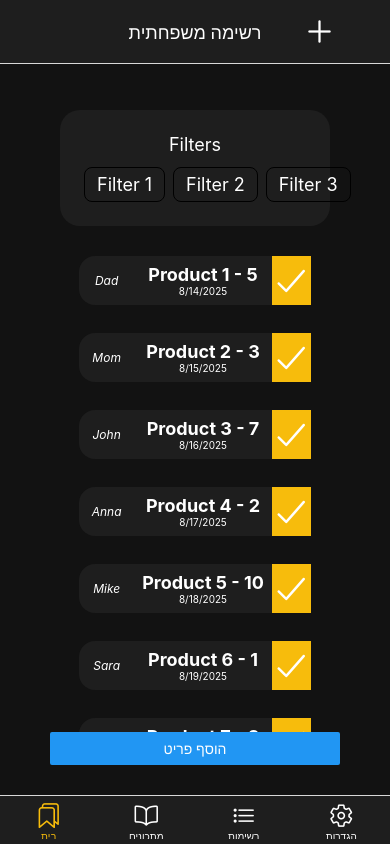
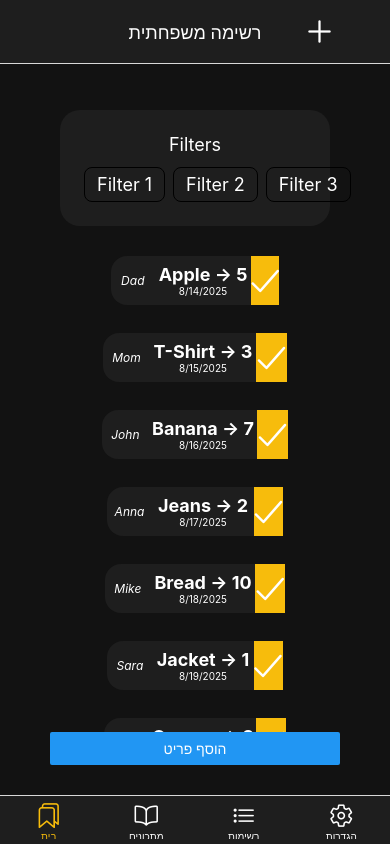
Before and after one commit to tomerkmor/FamilyCart1, a React Native app: screen /Home in a window 390 px wide. Built offline with nearby package versions, Linux system fonts and the light colour scheme.

Commit message:
Updated work changes

```diff
--- a/App.js
+++ b/App.js
@@ -15,6 +15,7 @@ import ManageProduct from "./Components/ManageProduct";
 
 import { Themes } from "./constants/styles";
 import IconButton from "./Components/UI/IconButton";
+import ProductsContextProvider from "./store/products-context";
 
 export const ThemeContext = createContext();
 
@@ -120,7 +121,9 @@ function AppOverviewTabs() {
 export default function App() {
   return (
     <ThemeProvider>
-      <ThemedApp />
+      <ProductsContextProvider>
+        <ThemedApp />
+      </ProductsContextProvider>
     </ThemeProvider>
   );
 }
--- a/Components/ManageProduct.js
+++ b/Components/ManageProduct.js
@@ -1,5 +1,5 @@
 import { StyleSheet, Text, View } from "react-native";
-import { useContext, useLayoutEffect } from "react";
+import { useContext, useLayoutEffect, useState } from "react";
 import { ThemeContext } from "../App";
 
 import Button from "./UI/Button";
@@ -11,10 +11,9 @@ import ProductForm from "./ProductForm";
 import ProductFormButtons from "./ProductFormButtons";
 function ManageProduct({ route, navigation }) {
   const { theme } = useContext(ThemeContext);
-  const editedProductId = route.params?.id;
-  const isEditing = !!editedProductId;
-  const productData = route.params ?? {};
-  console.log(isEditing, "product id = ", editedProductId);
+  //const editedProductId = route.params?.id;
+  const [productData, setProductData] = useState(route.params ?? {});
+  const isEditing = !!productData?.id;
 
   useLayoutEffect(() => {
     navigation.setOptions({
@@ -36,8 +35,11 @@ function ManageProduct({ route, navigation }) {
     <ThemedView
       style={[styles.container, { backgroundColor: theme.headerBackground }]}
     >
-      {isEditing && <Text>hi</Text>}
-      <ProductForm isEditing={isEditing} productData={productData} />
+      <ProductForm
+        isEditing={isEditing}
+        productData={productData}
+        setProductData={setProductData}
+      />
       <ProductFormButtons isEditing={isEditing} productData={productData} />
     </ThemedView>
   );
@@ -47,7 +49,7 @@ export default ManageProduct;
 
 const styles = StyleSheet.create({
   container: {
-    flex: 1,
+    flex: 5,
     alignItems: "center",
     justifyContent: "center",
     padding: 24,
--- a/Components/Product.js
+++ b/Components/Product.js
@@ -8,8 +8,6 @@ import AddItemButton from "./CheckButton";
 function Product({ productData }) {
   const navigation = useNavigation();
   const { theme } = useContext(ThemeContext);
-  console.log("test -", productData);
-  if (!productData) return <Text>There's no data.</Text>;
 
   const productPressHandler = () => {
     navigation.navigate("ManageProduct", productData);
@@ -30,7 +28,7 @@ function Product({ productData }) {
 
         <View style={styles.centerContainer}>
           <ThemedText style={styles.product}>
-            {productData.product} - {productData.quantity}
+            {productData.product} {"->"} {productData.quantity}
           </ThemedText>
 
           <ThemedText style={styles.date}>
@@ -57,7 +55,7 @@ const styles = StyleSheet.create({
     flexDirection: "row",
     marginVertical: 14,
     borderRadius: 16,
-    width: "80%",
+
     alignSelf: "center",
   },
   leftContainer: {
--- a/Components/ProductFormButtons.js
+++ b/Components/ProductFormButtons.js
@@ -1,4 +1,4 @@
-import { StyleSheet, Text, View } from "react-native";
+import { Alert, StyleSheet, Text, View } from "react-native";
 import { useNavigation } from "@react-navigation/native";
 import { useState } from "react";
 
@@ -8,26 +8,49 @@ import Button from "./UI/Button";
 import IconButton from "./UI/IconButton";
 import { useContext } from "react";
 import { ThemeContext } from "../App";
+import { ProductsContext } from "../store/products-context";
 
-function ProductFormButtons({ isEditing, route }) {
+function ProductFormButtons({ isEditing, productData }) {
   const navigation = useNavigation();
   const { theme } = useContext(ThemeContext);
-  const [productData, setProductData] = useState({});
+  const productsCtx = useContext(ProductsContext);
+  //const [productData, setProductData] = useState({});
 
+  const validateData = () => {
+    const productNameIsValid = (productData.product || "").trim().length > 0;
+    const quantityIsValid =
+      !isNaN(productData.quantity) && Number(productData.quantity) > 0;
+    const emergencyIsValid = (productData.emergency || "").trim().length > 0;
+
+    if (!(productNameIsValid && quantityIsValid && emergencyIsValid)) {
+      Alert.alert("Some data is empty.", "Please fill everything.");
+      return 0;
+    }
+    return 1;
+  };
   const confirmProductHandler = () => {
-    navigation.navigate("HomePage");
-  };
-  const cancelProductHandler = () => {
-    navigation.navigate("HomePage");
-  };
-  const updateProductHandler = () => {
-    navigation.navigate("HomePage");
-  };
-  const deleteProductHandler = () => {
-    navigation.navigate("HomePage");
+    if (!validateData()) return;
+
+    productsCtx.addProduct(productData);
+    navigation.goBack();
   };
 
-  function clearProductData() {}
+  const cancelProductHandler = () => {
+    navigation.goBack();
+  };
+
+  const updateProductHandler = () => {
+    if (!validateData()) return;
+
+    productsCtx.updateProduct(productData);
+    navigation.goBack();
+  };
+
+  const deleteProductHandler = () => {
+    productsCtx.deleteProduct(productData);
+    navigation.goBack();
+  };
+
   return (
     <View style={styles.container}>
       <View style={styles.buttonsContainer}>
@@ -86,7 +109,7 @@ const styles = StyleSheet.create({
   deleteContainer: {
     flex: 1,
     alignItems: "center",
-
+    marginTop: 20,
     borderTopWidth: 4,
   },
 });
--- a/Components/ProductsList.js
+++ b/Components/ProductsList.js
@@ -1,14 +1,24 @@
 import { FlatList, StyleSheet, Text, View } from "react-native";
 import Product from "./Product";
+import { useContext } from "react";
+import { ProductsContext } from "../store/products-context";
 
-function ProductsList({ productsList }) {
-  return (
-    <FlatList
-      data={productsList}
-      renderItem={({ item }) => <Product productData={item} />}
-      keyExtractor={(item) => item.id}
-    />
-  );
+function ProductsList() {
+  const productsCtx = useContext(ProductsContext);
+
+  let content = <Text style={styles.noDataText}>There's no data.</Text>;
+  if (productsCtx.products.length > 0) {
+    content = (
+      <FlatList
+        data={productsCtx.products}
+        renderItem={({ item }) => <Product productData={item} />}
+        keyExtractor={(item) => item.id}
+        showsVerticalScrollIndicator={false}
+      />
+    );
+  }
+
+  return content;
 }
 
 export default ProductsList;
@@ -20,4 +30,9 @@ const styles = StyleSheet.create({
   list: {
     paddingVertical: 8,
   },
+  noDataText: {
+    color: "red",
+    fontSize: 16,
+    textAlign: "center",
+  },
 });
--- a/Screens/HomeScreen.js
+++ b/Screens/HomeScreen.js
@@ -12,71 +12,71 @@ import HomeHeader from "../Components/HomeHeader";
 const DUMMY_DATA = [
   {
     id: 1,
-    product: "Product 1",
+    product: "Apple",
     date: new Date("2025-08-14"),
     username: "Dad",
     quantity: "5",
-    description: "description 1...",
+    description: "Fresh red apples",
     category: "Food",
     emergency: "1",
   },
   {
     id: 2,
-    product: "Product 2",
+    product: "T-Shirt",
     date: new Date("2025-08-15"),
     username: "Mom",
     quantity: "3",
-    description: "description 2...",
+    description: "Cotton T-shirts",
     category: "Clothes",
     emergency: "1",
   },
   {
     id: 3,
-    product: "Product 3",
+    product: "Banana",
     date: new Date("2025-08-16"),
     username: "John",
     quantity: "7",
-    description: "description 3...",
+    description: "Ripe bananas",
     category: "Food",
     emergency: "1",
   },
   {
     id: 4,
-    product: "Product 4",
+    product: "Jeans",
     date: new Date("2025-08-17"),
     username: "Anna",
     quantity: "2",
-    description: "description 4...",
+    description: "Blue denim jeans",
     category: "Clothes",
     emergency: "1",
   },
   {
     id: 5,
-    product: "Product 5",
+    product: "Bread",
     date: new Date("2025-08-18"),
     username: "Mike",
     quantity: "10",
-    description: "description 5...",
+    description: "Whole grain bread",
     category: "Food",
     emergency: "1",
   },
   {
     id: 6,
-    product: "Product 6",
+    product: "Jacket",
     date: new Date("2025-08-19"),
     username: "Sara",
     quantity: "1",
-    description: "description 6...",
+    description: "Winter jacket",
     category: "Clothes",
     emergency: "1",
   },
   {
     id: 7,
-    product: "Product 7",
+    product: "Orange",
     date: new Date("2025-08-20"),
     username: "Tom",
     quantity: "8",
-    description: "description 7...",
+    description: "Fresh oranges",
     category: "Food",
     emergency: "1",
   },
--- a/constants/styles.js
+++ b/constants/styles.js
@@ -1,4 +1,15 @@
 export const Themes = {
+  royalBlue: {
+    headerBackground: "#a281f0", // primary200
+    headerTintColor: "#200364", // primary800
+    background: "#c6affc", // primary100
+    text: "#2d0689", // primary700
+    statusBarStyle: "dark",
+    tabBarActiveTintColor: "#3e04c3", // primary500
+    tabBarBackground: "#a281f0", // primary200
+    accent: "#f7bc0c", // accent500
+    error: "#9b095c", // error500
+  },
   mysticGlow: {
     headerBackground: "#a281f0", // primary200
     headerTintColor: "#200364", // primary800
--- a/gitCommends.js
+++ b/gitCommends.js
@@ -3,7 +3,8 @@
 
 // Pull the latest Project
 git pull
-
+git rebase --abort
+git reset --hard origin/main
 
 
 // Update the project from WORK
@@ -16,5 +17,3 @@ git push
 git add .
 git commit -m "Updated home changes"
 git push
-
-//dasda
--- a/store/products-context.js
+++ b/store/products-context.js
@@ -4,71 +4,71 @@ import { Themes } from "../constants/styles";
 const DUMMY_DATA = [
   {
     id: 1,
-    product: "Product 1",
+    product: "Apple",
     date: new Date("2025-08-14"),
     username: "Dad",
     quantity: "5",
-    description: "description 1...",
+    description: "Fresh red apples",
     category: "Food",
     emergency: "1",
   },
   {
     id: 2,
-    product: "Product 2",
+    product: "T-Shirt",
     date: new Date("2025-08-15"),
     username: "Mom",
     quantity: "3",
-    description: "description 2...",
+    description: "Cotton T-shirts",
     category: "Clothes",
     emergency: "1",
   },
   {
     id: 3,
-    product: "Product 3",
+    product: "Banana",
     date: new Date("2025-08-16"),
     username: "John",
     quantity: "7",
-    description: "description 3...",
+    description: "Ripe bananas",
     category: "Food",
     emergency: "1",
   },
   {
     id: 4,
-    product: "Product 4",
+    product: "Jeans",
     date: new Date("2025-08-17"),
     username: "Anna",
     quantity: "2",
-    description: "description 4...",
+    description: "Blue denim jeans",
     category: "Clothes",
     emergency: "1",
   },
   {
     id: 5,
-    product: "Product 5",
+    product: "Bread",
     date: new Date("2025-08-18"),
     username: "Mike",
     quantity: "10",
-    description: "description 5...",
+    description: "Whole grain bread",
     category: "Food",
     emergency: "1",
   },
   {
     id: 6,
-    product: "Product 6",
+    product: "Jacket",
     date: new Date("2025-08-19"),
     username: "Sara",
     quantity: "1",
-    description: "description 6...",
+    description: "Winter jacket",
     category: "Clothes",
     emergency: "1",
   },
   {
     id: 7,
-    product: "Product 7",
+    product: "Orange",
     date: new Date("2025-08-20"),
     username: "Tom",
     quantity: "8",
-    description: "description 7...",
+    description: "Fresh oranges",
     category: "Food",
     emergency: "1",
   },
@@ -86,18 +86,26 @@ export const ProductsContext = createContext({
 });
 
 function productsReducer(state, action) {
+  console.log("log from ctx: PAYLOAD = ", action.payload);
   switch (action.type) {
     case "ADD":
-      const id = new Date().toString() + Math.random.toString();
-      return [{ ...action.payload, id: id }, ...state];
+      const id = new Date().toLocaleDateString() + Math.random().toString();
+      const username = "TEST";
+      const category = "ADD CATEGORY FIELD";
+      if (!action.payload.date) {
+        action.payload.date = new Date();
+      }
+      return [{ ...action.payload, id, username }, ...state];
     case "UPDATE":
-      const updatabeProductIndex = state.find(
-        (product) => (product.id = action.payload.id)
+      console.log("payload:", action.payload);
+      const updatableProductIndex = state.findIndex(
+        (product) => product.id === action.payload.data.id
       );
-      const updatableProduct = state[updatabeProductIndex];
+      if (updatableProductIndex === -1) return state;
+      const updatableProduct = state[updatableProductIndex];
       const updatedProduct = { ...updatableProduct, ...action.payload.data };
       const updatedProducts = [...state];
-      updatedProducts[updatableProduct] = updatedProduct;
+      updatedProducts[updatableProductIndex] = updatedProduct;
       return updatedProducts;
     case "DELETE":
       return state.filter((product) => product.id !== action.payload.id);
@@ -110,17 +118,31 @@ function ProductsContextProvider({ children }) {
   const [productsState, dispatch] = useReducer(productsReducer, DUMMY_DATA); //Needs another function definition.
 
   function addProduct(productData) {
+    console.log("ADDING...");
     dispatch({ type: "ADD", payload: productData });
   }
 
   function deleteProduct(id) {
+    console.log("DELETING...");
     dispatch({ type: "DELETE", payload: id });
   }
 
-  function updateProduct(id, productData) {
-    dispatch({ type: "UPDATE", payload: { id: id, data: productData } });
+  function updateProduct(productData) {
+    console.log("UPDATING...");
+    dispatch({ type: "UPDATE", payload: { data: productData } });
   }
-  return <ProductsContext.Provider>{children}</ProductsContext.Provider>;
+
+  const value = {
+    products: productsState,
+    addProduct: addProduct,
+    deleteProduct: deleteProduct,
+    updateProduct: updateProduct,
+  };
+  return (
+    <ProductsContext.Provider value={value}>
+      {children}
+    </ProductsContext.Provider>
+  );
 }
 
 export default ProductsContextProvider;
```
Also changed, not shown: Components/ProductForm.js (+23 -8 lines), Components/UI/InputField.js (+35 -16 lines).
